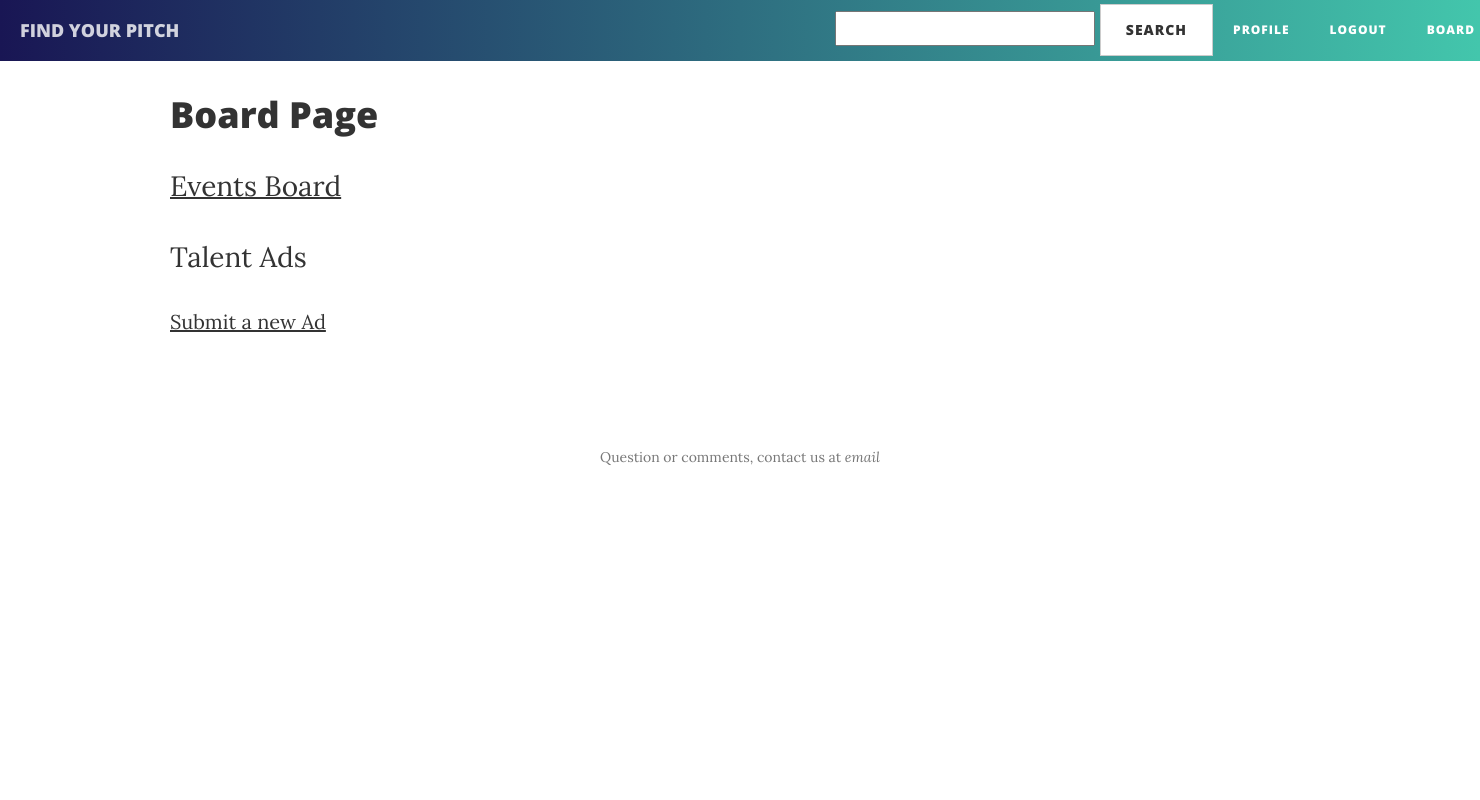
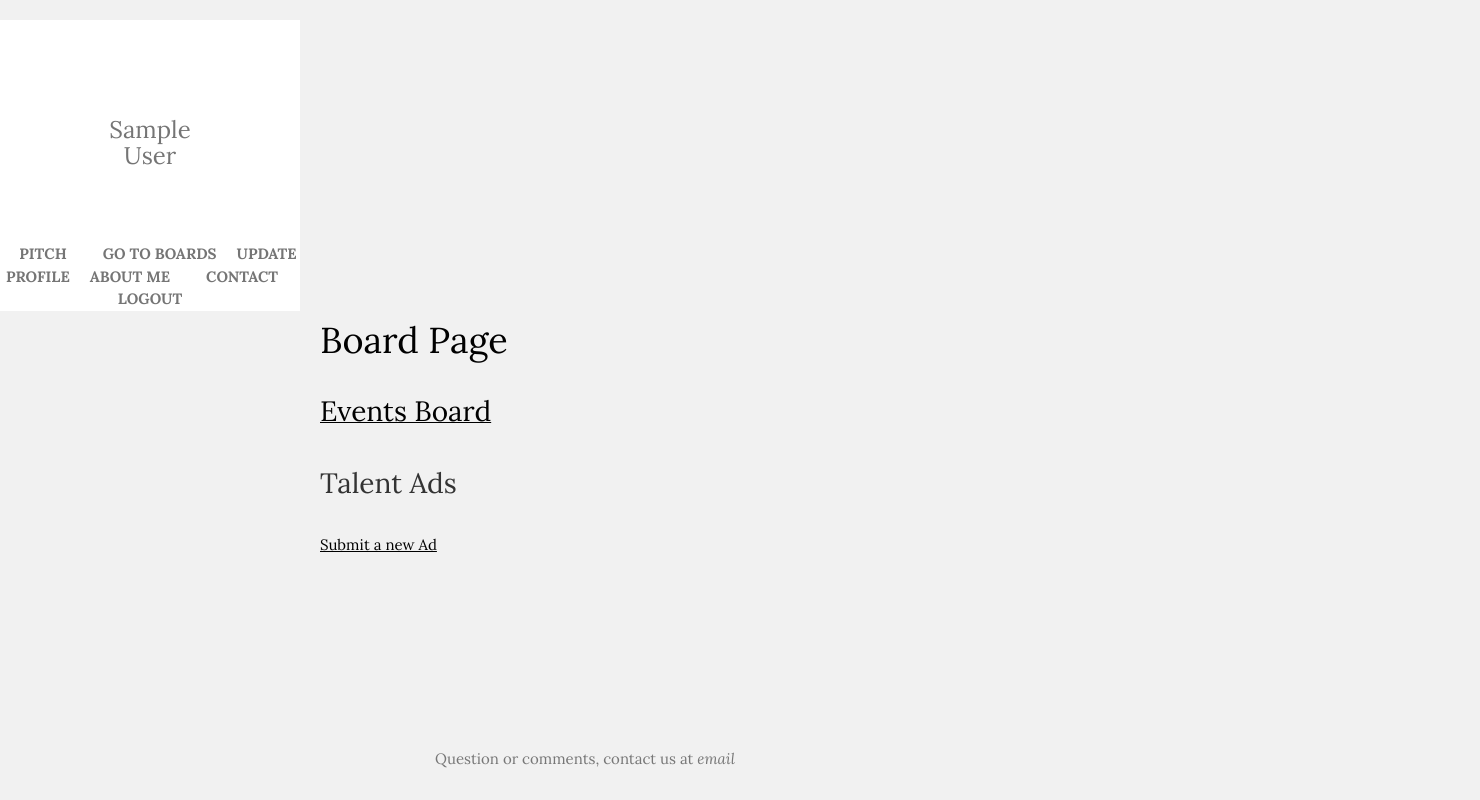
Before and after one commit to dhobday24/web_dev_finder, a Django app: page /board/ in a window 1480 px wide. Run offline with Django 3.2, Linux system fonts and the light colour scheme; the visitor is signed in with stand-in values (Sample User, id 1); some libraries are stand-ins or nearby versions.

Commit message:
new layout for board page. matching the user profile

```diff
--- a/gigfinder/board/templates/board/base.html
+++ b/gigfinder/board/templates/board/base.html
@@ -30,52 +30,54 @@
   crossorigin="anonymous"></script>
 
   <script src="http://ajax.googleapis.com/ajax/libs/jquery/1.9.1/jquery.min.js"></script>
+<meta name="viewport" content="width=device-width, initial-scale=1">
+<link rel="stylesheet" href="http://www.w3schools.com/lib/w3.css">
+<link rel="stylesheet" href="https://fonts.googleapis.com/css?family=Raleway">
+<style>
+    body,
+    h1,
+    h2,
+    h3,
+    h4,
+    h5 {
+        font-family: "Lora", sans-serif;
+    }
 
+    .w3-third img {
+        margin-bottom: -6px;
+        opacity: 0.8;
+        cursor: pointer
+    }
+
+    .w3-third img:hover {
+        opacity: 1
+    }
+</style>
 </head>
+ <body class="w3-light-grey w3-content" style="max-width:1600px; margin-top: 20px;">
 
-<body>
+    <!-- Sidenav/menu -->
+    <nav class="w3-sidenav w3-white w3-animate-left w3-center w3-text-grey w3-collapse w3-top" style="z-index:3;width:300px;font-weight:bold" id="mySidenav"><br>
+        <h3 class="w3-padding-64">{{user.first_name}}<br> {{user.last_name}}</h3>
+        <a href="javascript:void(0)" onclick="w3_close()" class="w3-padding w3-hide-large">CLOSE</a>
+        <a href="/" onclick="w3_close()" class="w3-padding">PITCH</a>
+        <a href="/board/" onclick="w3_close()" class="w3-padding">GO TO BOARDS</a>
+        {% if not current_user %}
+        <a onclick="window.location.href='/home/profile/{{pk}}/' ">UPDATE PROFILE</a>
+        {% endif %}
+        <a href="#about" onclick="w3_close()" class="w3-padding"><strong>ABOUT ME</strong></a>
+        <a href="#contact" onclick="w3_close()" class="w3-padding">CONTACT</a>
+        <a href="/logout/" onclick="w3_close()" class="w3-padding">LOGOUT</a>
+    </nav>
 
-  <!-- Navigation -->
-  <nav class="navbar navbar-default navbar-custom navbar-fixed-top " style="position: fixed;
-    background: #43C6AC; background: -webkit-linear-gradient(to left, #43C6AC , #191654);
-    background: linear-gradient(to left, #43C6AC , #191654);">
-    <!-- Brand and toggle get grouped for better mobile display -->
-    <div class="navbar-header page-scroll">
-      <button type="button" class="navbar-toggle" data-toggle="collapse" data-target="#bs-example-navbar-collapse-1">
-        <span class="sr-only">Toggle navigation</span> Menu <i class="fa fa-bars"></i>
-      </button>
-      <a class="navbar-brand" href="/">FIND YOUR PITCH</a>
-    </div>
+    <!-- Top menu on small screens -->
+    <header class="w3-container w3-top w3-hide-large w3-white w3-xlarge w3-padding-16">
+        <span class="w3-left w3-padding">{{user.username}}</span>
+        <a href="javascript:void(0)" class="w3-right w3-btn w3-white" onclick="w3_open()">☰</a>
+    </header>
 
-    <div class="collapse navbar-collapse" id="bs-example-navbar-collapse-1">
-      <ul class="nav navbar-nav navbar-right">
-        <li>
-          <form role="search" method="GET" action="#" style="margin-top : 4px">
-          <input type="text" name="q" value="" />
-          <button type="submit" class="btn btn-default">Search</button>
-          </form>
-        </li>
-        <li>
-          <a href="/home/{{pk}}">Profile</a>
-        </li>
-        <li>
-          {% if user.is_authenticated %}
-          <a href="/logout">Logout</a> {% else %}
-          <a href="/register">Register</a> {% endif %}
-        </li>
-        <li>
-          {% if user.is_authenticated %} {% else %}
-          <a href="/accounts/login">Login</a> {% endif %}
-
-        </li>
-        <li>
-          <a href="/board">Board</a>
-        </li>
-      </ul>
-    </div>
-    <!-- /.navbar-collapse -->
-    </div>
-  </nav>
+    <!-- Overlay effect when opening sidenav on small screens -->
+    <div class="w3-overlay w3-hide-large w3-animate-opacity" onclick="w3_close()" style="cursor:pointer" title="close side menu" id="myOverlay"></div>
 
   <!-- Page Header
     <header class="intro-header" style="background-image: url('{% static 'images/pitchIndex.jpg' %}')">
@@ -93,7 +95,7 @@
     </header>-->
 
   <!-- page content -->
-  <div class="wrapper">
+  <div class="wrapper" style="margin-left:300px;">
     <div class="container">
       <div class="post-preview">
         <h1>{% block head %}{% endblock %}</h1> {% block content %}{% endblock %}
@@ -103,7 +105,8 @@
 </body>
 
 <!-- Footer -->
-<footer>
+<center
+<footer style="position: fixed; bottom: 0">
   <div class="container">
     <div class="row">
       <div class="col-lg-8 col-lg-offset-2 col-md-10 col-md-offset-1">
@@ -113,6 +116,7 @@
     </div>
   </div>
 </footer>
+</center>
 <script>
 {% block script %}{% endblock %}
 </script>
```
Also changed, not shown: gigfinder/authentication/templates/home.html (+6 -6 lines), gigfinder/authentication/templates/index.html (+8 -4 lines).
